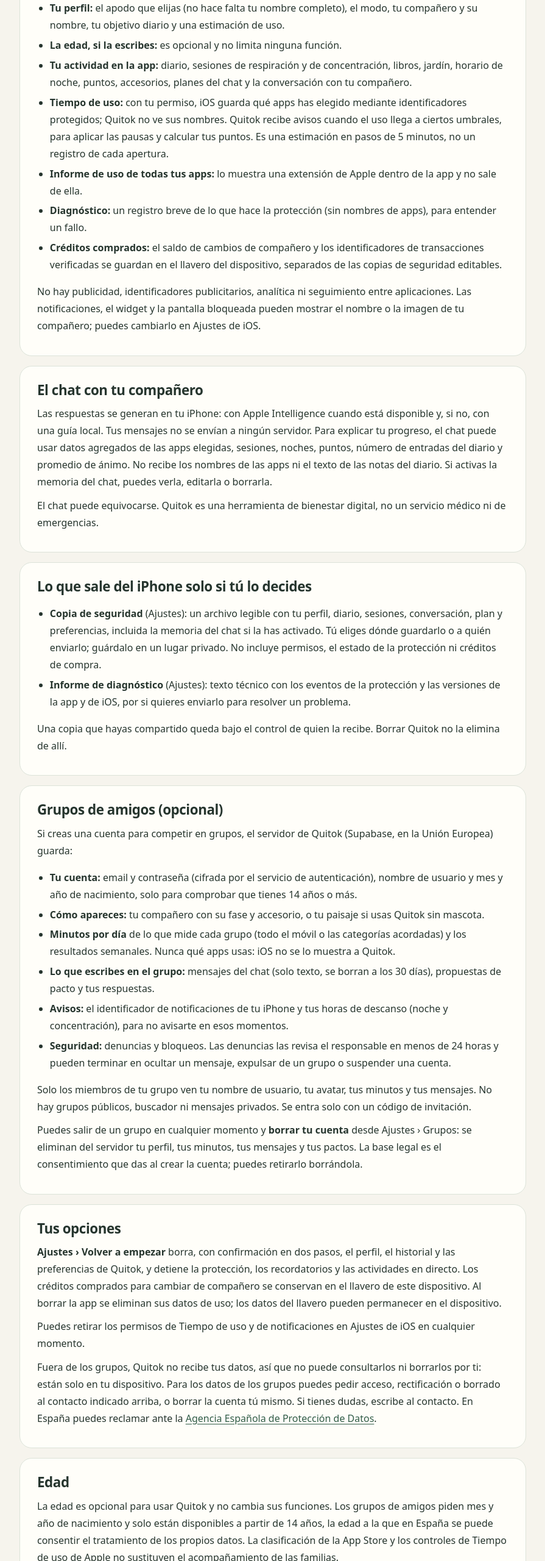
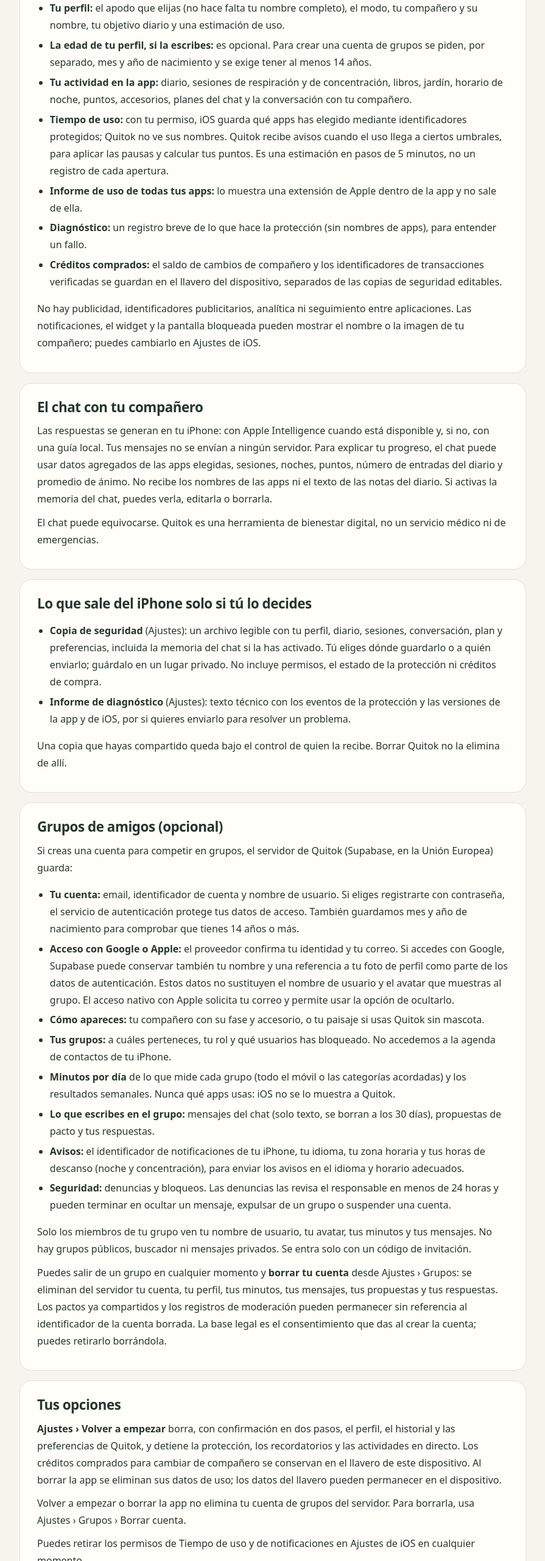
Before and after one commit to gpujolcapdevila-maker/quitok-privacy, a plain HTML site: page index.html in a window 1280 px wide. Shown: the part 994-3554 px from the top of the page at 61% size, without its empty margins (192-1087 px from the left). Drawn offline with Linux system fonts and the light colour scheme.

Commit message:
Update Quitok privacy policy for groups and Google sign-in

```diff
--- a/index.html
+++ b/index.html
@@ -4,7 +4,7 @@
   <meta charset="utf-8">
   <meta name="viewport" content="width=device-width, initial-scale=1">
   <meta name="color-scheme" content="light dark">
-  <meta name="description" content="Quitok guarda tus datos solo en tu iPhone. Qué guarda, qué puedes exportar y cómo borrarlo.">
+  <meta name="description" content="Qué guarda Quitok en tu iPhone, qué datos usan los grupos opcionales y cómo puedes borrarlos.">
   <link rel="icon" href="data:,">
   <title>Privacidad · Quitok</title>
   <style>
@@ -51,7 +51,7 @@
     <h2>Qué se guarda en tu iPhone</h2>
     <ul>
       <li><strong>Tu perfil:</strong> el apodo que elijas (no hace falta tu nombre completo), el modo, tu compañero y su nombre, tu objetivo diario y una estimación de uso.</li>
-      <li><strong>La edad, si la escribes:</strong> es opcional y no limita ninguna función.</li>
+      <li><strong>La edad de tu perfil, si la escribes:</strong> es opcional. Para crear una cuenta de grupos se piden, por separado, mes y año de nacimiento y se exige tener al menos 14 años.</li>
       <li><strong>Tu actividad en la app:</strong> diario, sesiones de respiración y de concentración, libros, jardín, horario de noche, puntos, accesorios, planes del chat y la conversación con tu compañero.</li>
       <li><strong>Tiempo de uso:</strong> con tu permiso, iOS guarda qué apps has elegido mediante identificadores protegidos; Quitok no ve sus nombres. Quitok recibe avisos cuando el uso llega a ciertos umbrales, para aplicar las pausas y calcular tus puntos. Es una estimación en pasos de 5 minutos, no un registro de cada apertura.</li>
       <li><strong>Informe de uso de todas tus apps:</strong> lo muestra una extensión de Apple dentro de la app y no sale de ella.</li>
@@ -77,29 +77,32 @@
     <h2>Grupos de amigos (opcional)</h2>
     <p>Si creas una cuenta para competir en grupos, el servidor de Quitok (Supabase, en la Unión Europea) guarda:</p>
     <ul>
-      <li><strong>Tu cuenta:</strong> email y contraseña (cifrada por el servicio de autenticación), nombre de usuario y mes y año de nacimiento, solo para comprobar que tienes 14 años o más.</li>
+      <li><strong>Tu cuenta:</strong> email, identificador de cuenta y nombre de usuario. Si eliges registrarte con contraseña, el servicio de autenticación protege tus datos de acceso. También guardamos mes y año de nacimiento para comprobar que tienes 14 años o más.</li>
+      <li><strong>Acceso con Google o Apple:</strong> el proveedor confirma tu identidad y tu correo. Si accedes con Google, Supabase puede conservar también tu nombre y una referencia a tu foto de perfil como parte de los datos de autenticación. Estos datos no sustituyen el nombre de usuario y el avatar que muestras al grupo. El acceso nativo con Apple solicita tu correo y permite usar la opción de ocultarlo.</li>
       <li><strong>Cómo apareces:</strong> tu compañero con su fase y accesorio, o tu paisaje si usas Quitok sin mascota.</li>
+      <li><strong>Tus grupos:</strong> a cuáles perteneces, tu rol y qué usuarios has bloqueado. No accedemos a la agenda de contactos de tu iPhone.</li>
       <li><strong>Minutos por día</strong> de lo que mide cada grupo (todo el móvil o las categorías acordadas) y los resultados semanales. Nunca qué apps usas: iOS no se lo muestra a Quitok.</li>
       <li><strong>Lo que escribes en el grupo:</strong> mensajes del chat (solo texto, se borran a los 30 días), propuestas de pacto y tus respuestas.</li>
-      <li><strong>Avisos:</strong> el identificador de notificaciones de tu iPhone y tus horas de descanso (noche y concentración), para no avisarte en esos momentos.</li>
+      <li><strong>Avisos:</strong> el identificador de notificaciones de tu iPhone, tu idioma, tu zona horaria y tus horas de descanso (noche y concentración), para enviar los avisos en el idioma y horario adecuados.</li>
       <li><strong>Seguridad:</strong> denuncias y bloqueos. Las denuncias las revisa el responsable en menos de 24 horas y pueden terminar en ocultar un mensaje, expulsar de un grupo o suspender una cuenta.</li>
     </ul>
     <p>Solo los miembros de tu grupo ven tu nombre de usuario, tu avatar, tus minutos y tus mensajes. No hay grupos públicos, buscador ni mensajes privados. Se entra solo con un código de invitación.</p>
-    <p>Puedes salir de un grupo en cualquier momento y <strong>borrar tu cuenta</strong> desde Ajustes › Grupos: se eliminan del servidor tu perfil, tus minutos, tus mensajes y tus pactos. La base legal es el consentimiento que das al crear la cuenta; puedes retirarlo borrándola.</p>
+    <p>Puedes salir de un grupo en cualquier momento y <strong>borrar tu cuenta</strong> desde Ajustes › Grupos: se eliminan del servidor tu cuenta, tu perfil, tus minutos, tus mensajes, tus propuestas y tus respuestas. Los pactos ya compartidos y los registros de moderación pueden permanecer sin referencia al identificador de la cuenta borrada. La base legal es el consentimiento que das al crear la cuenta; puedes retirarlo borrándola.</p>
   </section>
   <section id="control">
     <h2>Tus opciones</h2>
     <p><strong>Ajustes › Volver a empezar</strong> borra, con confirmación en dos pasos, el perfil, el historial y las preferencias de Quitok, y detiene la protección, los recordatorios y las actividades en directo. Los créditos comprados para cambiar de compañero se conservan en el llavero de este dispositivo. Al borrar la app se eliminan sus datos de uso; los datos del llavero pueden permanecer en el dispositivo.</p>
+    <p>Volver a empezar o borrar la app no elimina tu cuenta de grupos del servidor. Para borrarla, usa Ajustes › Grupos › Borrar cuenta.</p>
     <p>Puedes retirar los permisos de Tiempo de uso y de notificaciones en Ajustes de iOS en cualquier momento.</p>
     <p>Fuera de los grupos, Quitok no recibe tus datos, así que no puede consultarlos ni borrarlos por ti: están solo en tu dispositivo. Para los datos de los grupos puedes pedir acceso, rectificación o borrado al contacto indicado arriba, o borrar la cuenta tú mismo. Si tienes dudas, escribe al contacto. En España puedes reclamar ante la <a href="https://www.aepd.es/">Agencia Española de Protección de Datos</a>.</p>
   </section>
   <section id="menores">
     <h2>Edad</h2>
-    <p>La edad es opcional para usar Quitok y no cambia sus funciones. Los grupos de amigos piden mes y año de nacimiento y solo están disponibles a partir de 14 años, la edad a la que en España se puede consentir el tratamiento de los propios datos. La clasificación de la App Store y los controles de Tiempo de uso de Apple no sustituyen el acompañamiento de las familias.</p>
+    <p>La edad del perfil local es opcional. Los grupos de amigos piden mes y año de nacimiento y solo están disponibles a partir de 14 años, la edad a la que en España se puede consentir el tratamiento de los propios datos. La clasificación de la App Store y los controles de Tiempo de uso de Apple no sustituyen el acompañamiento de las familias.</p>
   </section>
   <section id="cambios">
     <h2>Si cambia esta política</h2>
-    <p>Publicaremos la nueva versión con su fecha. Si una versión futura envía datos fuera del iPhone, lo explicará aquí y pedirá tu permiso antes.</p>
+    <p>Publicaremos la nueva versión con su fecha. Si cambia qué datos se envían fuera del iPhone o para qué se usan, lo explicaremos aquí y pediremos el permiso que corresponda.</p>
   </section>
 </main>
 <footer>Quitok · Una app para recuperar tiempo. Esta página no usa cookies, analítica ni recursos de terceros. El servicio donde se aloje puede guardar sus propios registros técnicos.</footer>
```
